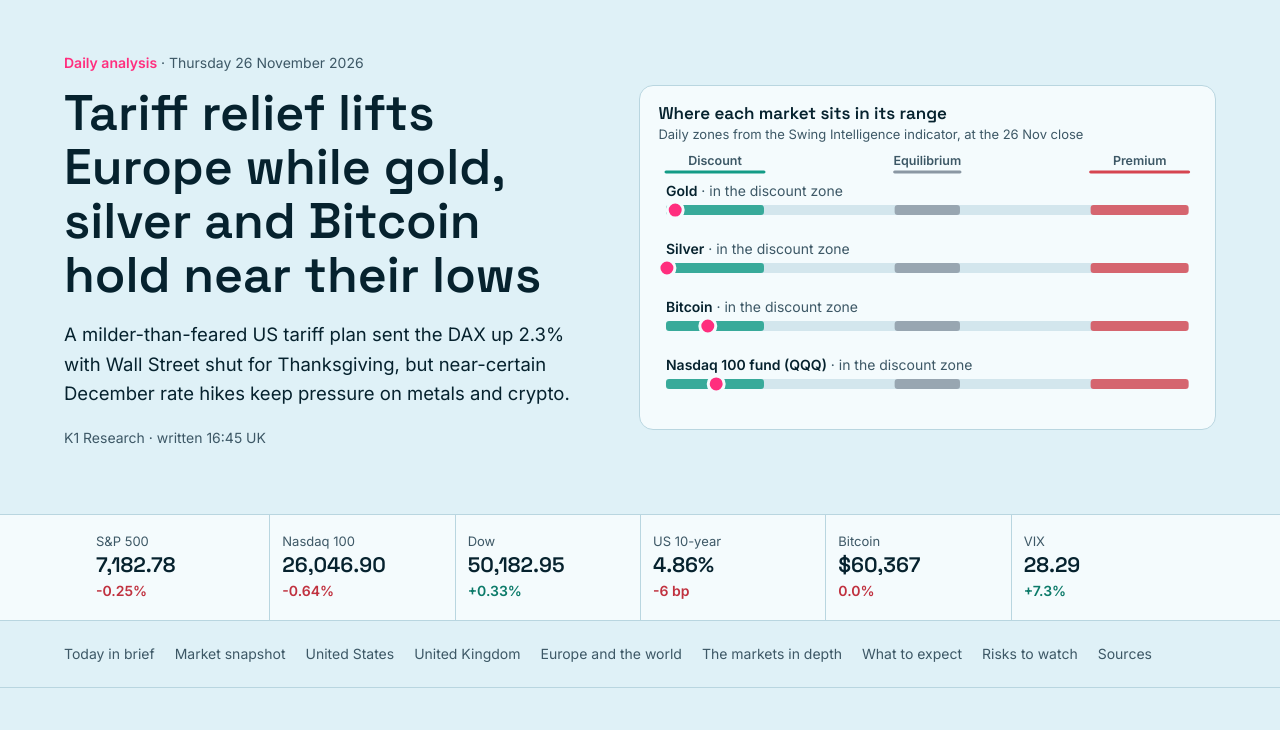
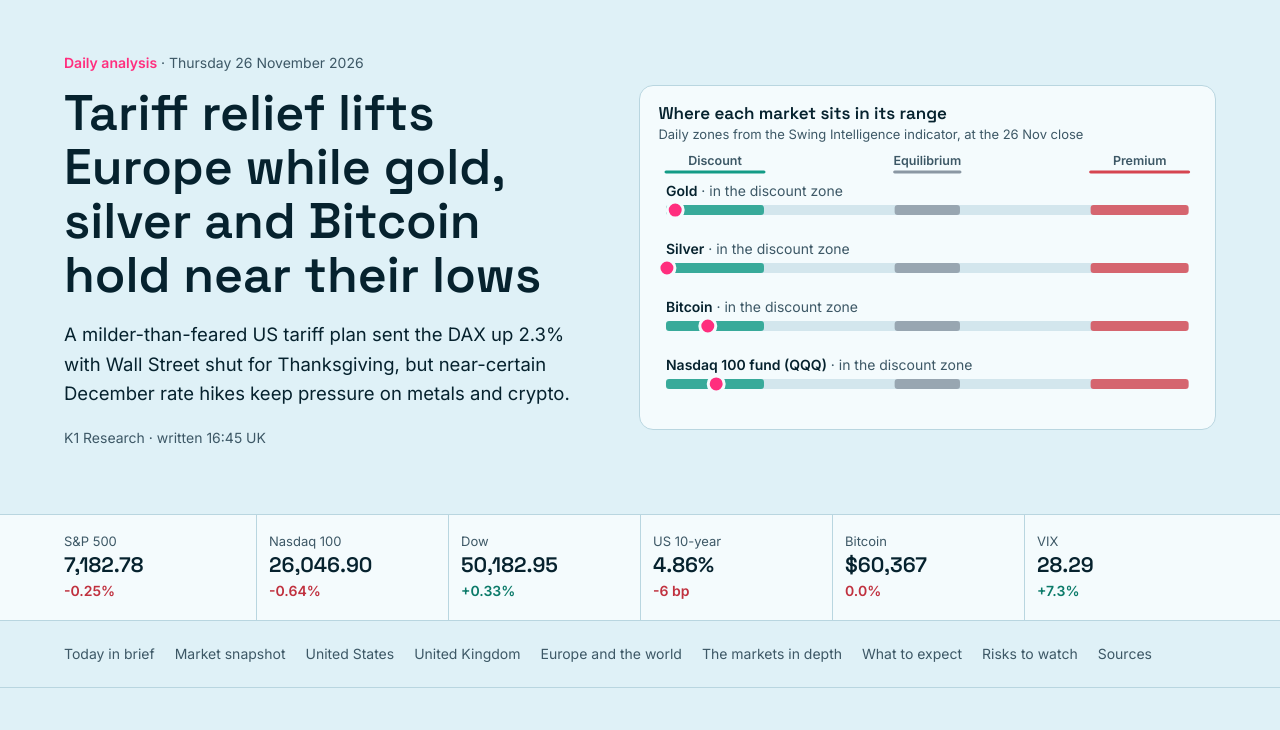
Before and after one commit to Keyvankh/markets-khodakhah, a plain HTML site: page index.html in a window 1280 px wide. Shown: the part 70-800 px from the top of the page. Drawn offline with Linux system fonts and the light colour scheme.

Commit message:
Section menu and figures aligned with the page column

```diff
--- a/index.html
+++ b/index.html
@@ -49,12 +49,12 @@ h1{font-size:clamp(32px,4.4vw,50px)}
 .rmap h2{font-size:17px;margin:0 0 2px}.rmap .note{font-size:13px;color:var(--mute);margin:0 0 6px}
 .fig{position:relative;min-height:340px}.fig>svg{position:absolute;inset:0;width:100%;height:100%;overflow:visible}
 #rmap.fig{min-height:120px}
-.figs{background:var(--paper);border-block:1px solid var(--line)}
-.figs .wrap{display:grid;grid-template-columns:repeat(6,minmax(0,1fr));gap:0;padding:0 max(5vw,16px)}
-.kf{padding:16px 12px;border-inline-start:1px solid var(--line)}.kf:first-child{border:0}
+.figs{background:var(--paper);border-block:1px solid var(--line);padding:0 max(5vw,16px)}
+.figs .wrap{display:grid;grid-template-columns:repeat(6,minmax(0,1fr));gap:0}
+.kf{padding:16px 12px;border-inline-start:1px solid var(--line)}.kf:first-child{border:0;padding-inline-start:0}
 .kf span{display:block;font-size:13px;color:var(--mute)}.kf b{display:block;font:600 21px/1.2 "Space Grotesk",sans-serif;white-space:nowrap}
 .kf i{font-style:normal;font-size:14px;font-weight:600;white-space:nowrap}.up{color:var(--up)}.dn{color:var(--dn)}
-.toc{display:flex;gap:6px 20px;overflow-x:auto;padding:14px max(5vw,16px);font-size:14px;border-bottom:1px solid var(--line)}
+.toc{display:flex;gap:6px 20px;overflow-x:auto;padding:14px max(5vw,16px,calc((100% - 1240px)/2));font-size:14px;border-bottom:1px solid var(--line)}
 .toc a{flex:none;text-decoration:none;color:var(--mute);padding:8px 0}.toc a:hover{color:var(--ink)}
 @media(min-width:900px){.toc{position:sticky;top:0;z-index:5;background:var(--bg)}}
 html{scroll-padding-top:72px}
@@ -82,8 +82,8 @@ th{font-weight:600;font-size:13px;color:var(--mute)}
 .small{font-size:13.5px;color:var(--mute)}.about .small{color:#9fbfcb}
 ul.arch{list-style:none;padding:0;margin:0}ul.arch li{border-bottom:1px solid var(--line)}ul.arch a{display:block;padding:14px 0;text-decoration:none}ul.arch a:hover b{color:var(--acc)}
 footer{padding:28px max(5vw,16px);font-size:13px;color:var(--mute)}
-@media(max-width:900px){.hero .wrap,.hero .wrap.two,.about .wrap{grid-template-columns:minmax(0,1fr)}.figs .wrap{grid-template-columns:repeat(3,minmax(0,1fr))}.kf:nth-child(4){border:0}}
-@media(max-width:600px){.figs .wrap{grid-template-columns:repeat(2,minmax(0,1fr))}.kf{border:0}table{font-size:13px}.chart{padding:12px 8px 8px}.chart .fig{min-height:300px}}
+@media(max-width:900px){.hero .wrap,.hero .wrap.two,.about .wrap{grid-template-columns:minmax(0,1fr)}.figs .wrap{grid-template-columns:repeat(3,minmax(0,1fr))}.kf:nth-child(4){border:0}.kf:nth-child(3n+1){padding-inline-start:0}}
+@media(max-width:600px){.figs .wrap{grid-template-columns:repeat(2,minmax(0,1fr))}.kf{border:0;padding-inline-start:0}table{font-size:13px}.chart{padding:12px 8px 8px}.chart .fig{min-height:300px}}
 @media(prefers-reduced-motion:no-preference){.dot{transition:transform .6s ease}}
 </style>
 </head>
```
Also changed, not shown: archive.html (+6 -6 lines), daily/2026-11-25.html (+6 -6 lines), daily/2026-11-26.html (+6 -6 lines).
